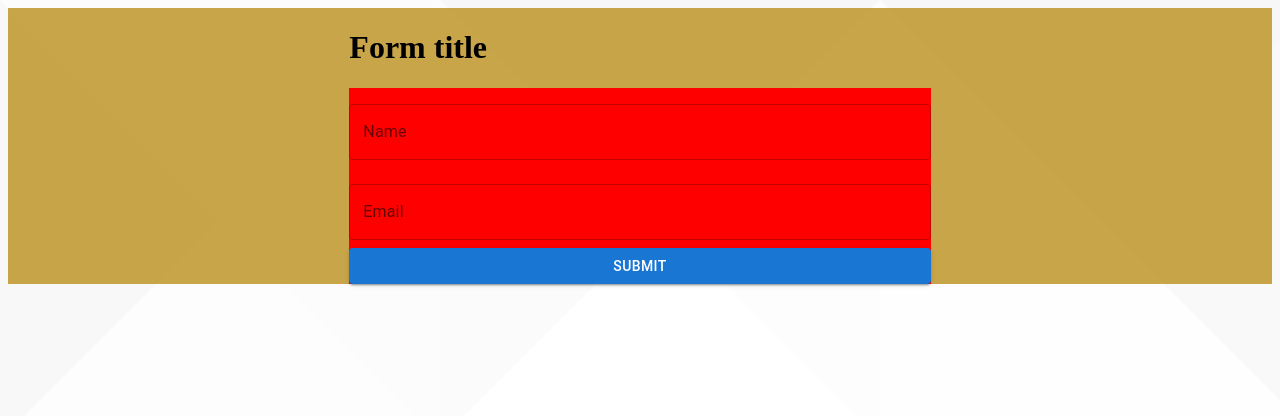
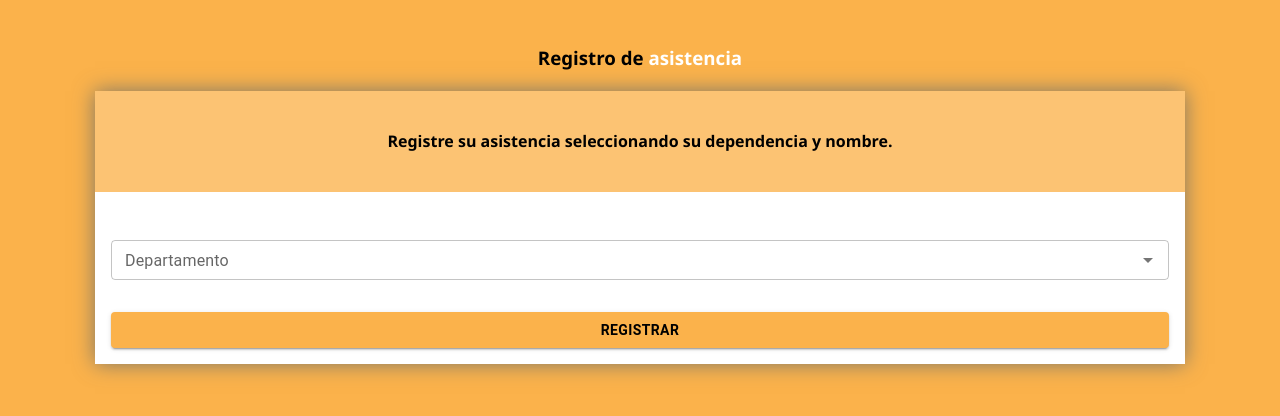
Before and after one commit to IMPLAN-Chihuahua/asistencias-frontend, a React (Create React App) app: page / in a window 1280 px wide. Shown: the top 416 px of the page. Built offline with nearby package versions, Linux system fonts and the light colour scheme.

Commit message:
Added some styling and test assistance list

```diff
--- a/public/index.html
+++ b/public/index.html
@@ -10,34 +10,16 @@
       content="Web site created using create-react-app"
     />
     <link rel="apple-touch-icon" href="https://s3.amazonaws.com/com.cartodb.users-assets.production/production/implancuu/assets/20200812204047LOGO%20IMPLAN%202020.png" />
-    <!--
-      manifest.json provides metadata used when your web app is installed on a
-      user's mobile device or desktop. See https://developers.google.com/web/fundamentals/web-app-manifest/
-    -->
     <link rel="manifest" href="%PUBLIC_URL%/manifest.json" />
-    <!--
-      Notice the use of %PUBLIC_URL% in the tags above.
-      It will be replaced with the URL of the `public` folder during the build.
-      Only files inside the `public` folder can be referenced from the HTML.
-
-      Unlike "/favicon.ico" or "favicon.ico", "%PUBLIC_URL%/favicon.ico" will
-      work correctly both with client-side routing and a non-root public URL.
-      Learn how to configure a non-root public URL by running `npm run build`.
-    -->
+    <link
+      rel="stylesheet"
+      href="https://cdnjs.cloudflare.com/ajax/libs/animate.css/4.1.1/animate.min.css"
+    />
     <title>Registro de asistencia</title>
   </head>
-  <body style="background-image: url('assets/pattern1.jpg');">
-    <noscript>You need to enable JavaScript to run this app.</noscript>
-    <div id="root"></div>
-    <!--
-      This HTML file is a template.
-      If you open it directly in the browser, you will see an empty page.
-
-      You can add webfonts, meta tags, or analytics to this file.
-      The build step will place the bundled scripts into the <body> tag.
-
-      To begin the development, run `npm start` or `yarn start`.
-      To create a production bundle, use `npm run build` or `yarn build`.
-    -->
+  <body>
+    <div class="container animate__animated animate__fadeIn">
+      <div id="root"></div>
+    </div>
   </body>
 </html>
--- a/src/components/AssistanceForm.css
+++ b/src/components/AssistanceForm.css
@@ -1,11 +1,45 @@
-.form-back {
-    display: flex;
-    justify-content: center;
-    align-items: center;
-    flex-direction: row;
-    background-color: rgba(184, 135, 11, 0.74);
+.form-header h3{
+    text-align: center;
+}
+
+.form-header h3 span{
+    color: white;
+}
+
+.form-title {
+    box-shadow: 0 0 20px 0 rgba(72, 94, 116, 0.7);
+}
+
+.form-title > * {
+    padding: 1em;
+}
+
+.form-info {
+    background-color: #FCC373;
+    text-align: center;
+}
+
+.form-info h3, .form-info ul {
+    text-align: center;
+    margin: 0 0 1rem 0;
+}
+
+form {
+    width: 100%;
+    height: 100%;
 }
 
 .form-body {
-    background-color: red;
+    background: white;
 }
+
+.form-selector {
+    margin-top: 2em;
+    margin-bottom: 2em;
+}
+
+.form-button{
+    background: #FBB24B !important;
+    color: black !important;
+    font-weight: bold !important;
+}
--- a/src/components/AssistanceForm.js
+++ b/src/components/AssistanceForm.js
@@ -1,47 +1,79 @@
-import { Button, Container, Grid, TextField } from '@mui/material'
+import { Autocomplete, Button, Container, Grid, TextField } from '@mui/material'
 import { Box } from '@mui/system'
-import React from 'react'
+import React, { useState } from 'react'
 import './AssistanceForm.css'
+import { depts, representatives, getRepresentativesFromDept } from './AssistanceList'
 
 export const AssistanceForm = () => {
+
+	const [selectedDept, setSelectedDept] = useState(null);
+	const [representatives, setRepresentative] = useState(null);
+	const [selectedRepresentative, setSelectedRepresentative] = useState(null);
+
+	const handleDeptChange = (value) => {
+		setSelectedDept(value);
+		if (value) {
+			setRepresentative(getRepresentativesFromDept(value.id));
+		}
+	};
+
+	const handleRepChange = (value) => {
+		setSelectedRepresentative(value);
+	}
+
 	return (
-		<Grid container className='form-back'>
-			<Box className=''>
-				<Grid container className='form-header'>
-					<Grid item xs={12}>
-						<h1>Form title</h1>
-					</Grid>
+		<Container className='form'>
+			<Box className='form-header'>
+				<h3>Registro de <span>asistencia</span></h3>
+			</Box>
+			<Grid container className='form-title'>
+				<Grid item xs={12} md={12} className='form-info'>
+					<h4>Registre su asistencia seleccionando su dependencia y nombre.</h4>
 				</Grid>
 				<Grid container className='form-body'>
-					<Grid item xs={12}>
-						<TextField
-							id='name'
-							label='Name'
-							placeholder='Enter your name'
-							margin='normal'
-							fullWidth
-						/>
-					</Grid>
-					<Grid item xs={12}>
-						<TextField
-							id='email'
-							label='Email'
-							placeholder='Enter your email'
-							margin='normal'
-							fullWidth
-						/>
-					</Grid>
-					<Grid item xs={12}>
-						<Button
-							variant='contained'
-							color='primary'
-							fullWidth
-						>
-							Submit
-						</Button>
-					</Grid>
+					<form>
+						<Grid item xs={12} md={12} className='form-options'>
+							<Autocomplete
+								id="depts"
+								options={depts}
+								className='form-selector animate__animated animate__fadeInDown'
+								fullWidth
+								size='small'
+								renderInput={params => (
+									<TextField {...params} label="Departamento" variant="outlined" fullWidth size='small' className='animate__animated animate__fadeInDown' />
+								)}
+								getOptionLabel={option => option.name}
+								value={selectedDept}
+								onChange={(e, newDept) => handleDeptChange(newDept)}
+							/>
+							{
+								representatives &&
+								<Autocomplete
+									id="reps"
+									options={representatives}
+									className='form-selector animate__animated animate__fadeInDown'
+									fullWidth
+									size='small'
+									renderInput={params => (
+										<TextField {...params} label="Representantes del departamento" variant="outlined" fullWidth />
+									)}
+									getOptionLabel={option => option.name}
+									value={selectedRepresentative}
+									onChange={(e, newRep) => handleRepChange(newRep)}
+								/>
+							}
+							<Button
+								variant='contained'
+								className='form-button'
+								buttonType='submit'
+								fullWidth
+							>
+								Registrar
+							</Button>
+						</Grid>
+					</form>
 				</Grid>
-			</Box>
-		</Grid>
+			</Grid>
+		</Container>
 	)
 }
--- /dev/null
+++ b/src/components/AssistanceList.js
@@ -0,0 +1,70 @@
+export const depts = [
+    {
+        id: 1,
+        name: 'Departamento de Informática',
+    },
+    {
+        id: 2,
+        name: 'Departamento de Recursos Humanos',
+    },
+    {
+        id: 3,
+        name: 'Departamento de Contabilidad',
+    },
+];
+
+export const representatives = [
+    {
+        id: 1,
+        deptId: 1,
+        name: 'Juan Perez',
+        assist: true,
+        date: '2020-01-01',
+    },
+    {
+        id: 2,
+        deptId: 1,
+        name: 'Pedro Perez',
+        assist: false,
+        date: '2020-01-01',
+    },
+    {
+        id: 3,
+        deptId: 1,
+        name: 'Chango León',
+        assist: false,
+        date: '2020-01-01',
+    },
+    {
+        id: 4,
+        deptId: 2,
+        name: 'Micro Phone',
+        assist: true,
+        date: '2020-01-01',
+    },
+    {
+        id: 5,
+        deptId: 2,
+        name: 'John Lennon',
+        assist: false,
+        date: '2020-01-01',
+    },
+    {
+        id: 6,
+        deptId: 3,
+        name: 'Dwayne Johnson',
+        assist: true,
+        date: '2020-01-01',
+    },
+    {
+        id: 7,
+        deptId: 3,
+        name: 'Michael Jackson',
+        assist: false,
+        date: '2020-01-01',
+    },
+]
+
+export const getRepresentativesFromDept = (deptId) => {
+    return representatives.filter(rep => rep.deptId === deptId);
+}
--- a/src/index.css
+++ b/src/index.css
@@ -1,4 +1,17 @@
+* {
+  box-sizing: border-box;
+}
+
 body {
-  background-image: url('./../public/assets/pattern1.jpg');
-  background-color: red;
+    background: #FBB24B;
+    color: black;
+    line-height: 1.6;
+    font-family: 'Segoe UI', Tahoma, Geneva, Verdana, sans-serif;
 }
+
+.container {
+    max-width: 1170px;
+    margin-left: auto;
+    margin-right: auto;
+    padding: 1em;
+}
--- a/src/index.js
+++ b/src/index.js
@@ -1,8 +1,8 @@
 import ReactDOM from 'react-dom';
 import './index.css';
-import { App } from './App';
+import { AssistanceForm } from './components/AssistanceForm';
 
 ReactDOM.render(
-  <App />,
+  <AssistanceForm />,
   document.getElementById('root')
 );
```
Also changed, not shown: public/manifest.json.
